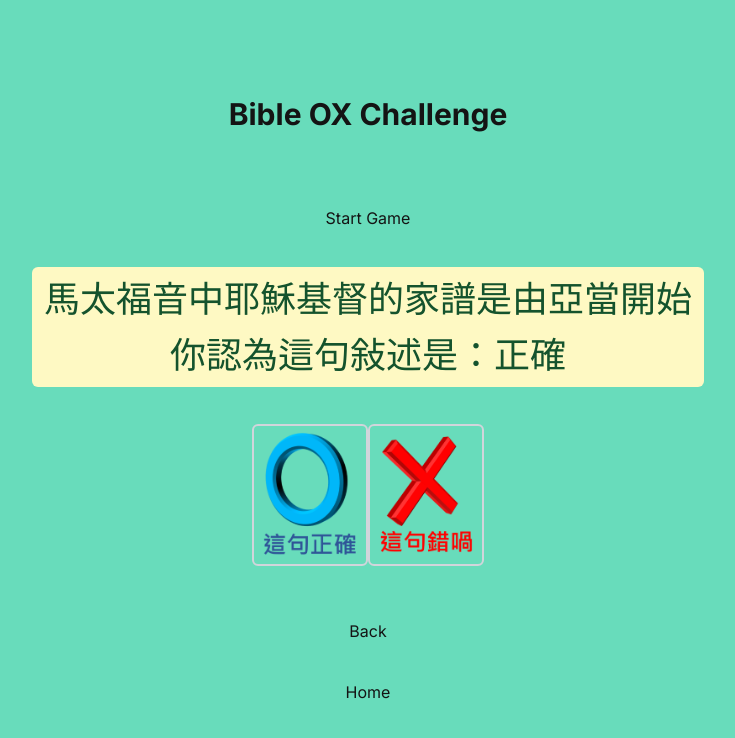
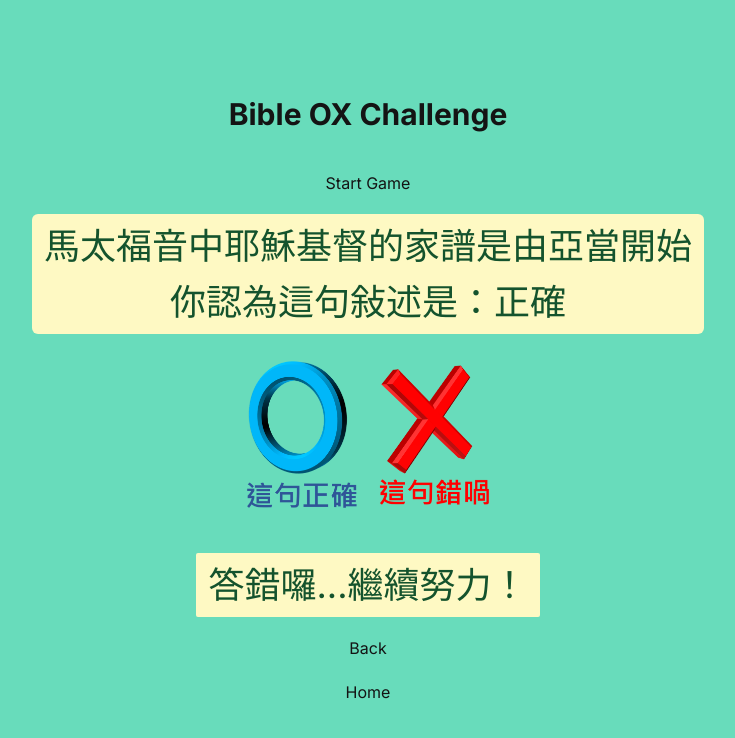
Before and after one commit to diamondcodebase/ox-app, a Next.js app: page /bibleQuiz in a window 1280 px wide. Both pictures are taken after a click on the button 582 px from the left and 494 px from the top of the page. Shown: the top 738 px of the page, without its empty margins (272-1007 px from the left). Built offline with nearby package versions, Linux system fonts and the light colour scheme.

Commit message:
complete the basic quiz logic

```diff
--- a/src/app/bibleQuiz/page.js
+++ b/src/app/bibleQuiz/page.js
@@ -2,27 +2,31 @@
 import { useRouter } from "next/navigation";
 import { useState, useEffect } from "react";
 import QuestionBox from "@/components/QuestionBox";
+import AnswerBox from "@/components/AnswerBox";
 import PostC from "@/components/PostC";
 import Image from "next/image";
 
 export default function BibleQuiz() {
     const router = useRouter();
-    const [chosenAnswer, setChosenAnswer] = useState("");
+    const [userAnswer, setUserAnswer] = useState();
+    const [showAnswer, setShowAnswer] = useState("");
+    const [isAnswerVisible, setAnswerVisible] = useState(false);
 
     const currentQuestion = {
         questionId : 1,
         question : "馬太福音中耶穌基督的家譜是由亞當開始",
-        visible : true,
-        answered : false
+        answer : false,
+        explanation: "馬太福音中耶穌基督的家譜是由亞伯拉罕開始",
+        visible : true
     }
     const chosenPhrase = "你認為這句敍述是："
     const answered = true;
 
-
-
-    function selectAnswer(res){
+    function getShowAnswer(res){
         const answer = res ? ("正確") : ("錯誤");
-        setChosenAnswer(answer);
+        setShowAnswer(answer);
+        setUserAnswer(res);
+        setAnswerVisible(true);
     }
 
     return (
@@ -30,34 +34,44 @@ export default function BibleQuiz() {
             <div className='text-3xl font-bold'>Bible OX Challenge</div>
             <div id='loadNo' className='hide'></div>
             <button type='submit' id='startButton'>Start Game</button>
-            <QuestionBox question={currentQuestion.question} visible={currentQuestion.visible} chosenPhrase={chosenPhrase} answered={answered} chosenAnswer={chosenAnswer}
+            <QuestionBox
+                question={currentQuestion.question}
+                visible={currentQuestion.visible}
+                chosenPhrase={chosenPhrase}
+                answered={answered}
+                showAnswer={showAnswer}
             />
-            <div className='flex justify-center mb-4'>
+            <div className='flex justify-center mb-4 flex-row items-center'>
                 <button
-                    className='border-gray-300 text-4xl text-green-900 border-2 rounded-md p-1.5'
-                    onClick={() => selectAnswer(true)}
+                    className='text-4xl text-green-900 p-1.5'
+                    onClick={() => getShowAnswer(true)}
                 >
                     <Image
                         src="/ThisIsRight.png"
                         alt="Right"
-                        width={100}
-                        height={100}
+                        width={120}
+                        height={120}
                         priority
                     />
                 </button>
                 <button
-                    className='border-gray-300 text-4xl text-green-900 border-2 rounded-md p-1.5'
-                    onClick={() => selectAnswer(false)}
+                    className='text-4xl text-green-900 p-1.5'
+                    onClick={() => getShowAnswer(false)}
                 >
                     <Image
                         src="/ThisIsWrong.png"
                         alt="Wrong"
-                        width={100}
-                        height={100}
+                        width={120}
+                        height={120}
                         priority
                     />
                 </button>
             </div>
+            <AnswerBox
+                userAnswer={userAnswer}
+                modelAnswer={currentQuestion.answer}
+                visible = {isAnswerVisible}
+            />
             <button onClick={ router.back }>Back</button>
             <button><a href="../">Home</a></button>
         </main>
--- a/src/components/AnswerBox.js
+++ b/src/components/AnswerBox.js
@@ -1,8 +1,15 @@
-export default function AnswernBox({answer, explanation, visible }) {
+export default function AnswernBox({userAnswer, modelAnswer, explanation, visible }) {
+    const isCorrect = userAnswer === modelAnswer;
+    const responsePart =
+        (<div className='row-auto text-4xl text-green-900 justify-center'>
+            <span>{isCorrect ? ("答啱啦！") : ("答錯囉...繼續努力！")}</span>
+        </div>
+        );
+
     const boxContent = visible ? (
         <div className='answerBox bg-yellow-100 border-indigo-900 border-10 rounded-sm p-3'>
-            <h3 className='text-4xl text-green-900'> {answer} </h3>
-
+            <div className='text-4xl text-green-900'> {responsePart} </div>
+            <div className='text-4xl text-green-900'> {explanation} </div>
         </div>) : (<></>);
 
     return (
--- a/src/components/QuestionBox.js
+++ b/src/components/QuestionBox.js
@@ -1,9 +1,9 @@
-export default function QuestionBox({question, visible, chosenPhrase, answered, chosenAnswer }) {
+export default function QuestionBox({question, visible, chosenPhrase, answered, showAnswer }) {
 
     const chosenPart = answered ? (
         <div className='row-auto text-4xl text-green-900 justify-center'>
             {chosenPhrase}
-            <span>{chosenAnswer}</span>
+            <span>{showAnswer}</span>
         </div>
     ) : (<></>);
 
```
